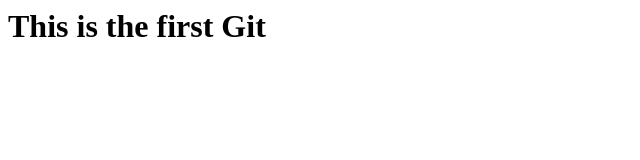
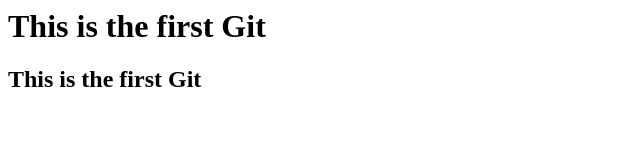
Before and after one commit to Yoniseid/belcashrepo, a plain HTML site: page index.html in a window 1280 px wide. Shown: the whole page, without its empty margins (0-640 px from the left). Drawn offline with Linux system fonts and the light colour scheme.

Commit message:
added contact and Index changes

```diff
--- a/index.html
+++ b/index.html
@@ -1,3 +1,4 @@
 <html>
   <h1> This is the first Git</h1>
+  <h2> This is the first Git</h2>
 </html>
```
Also changed, not shown: contact.html (+1 -0 lines).
